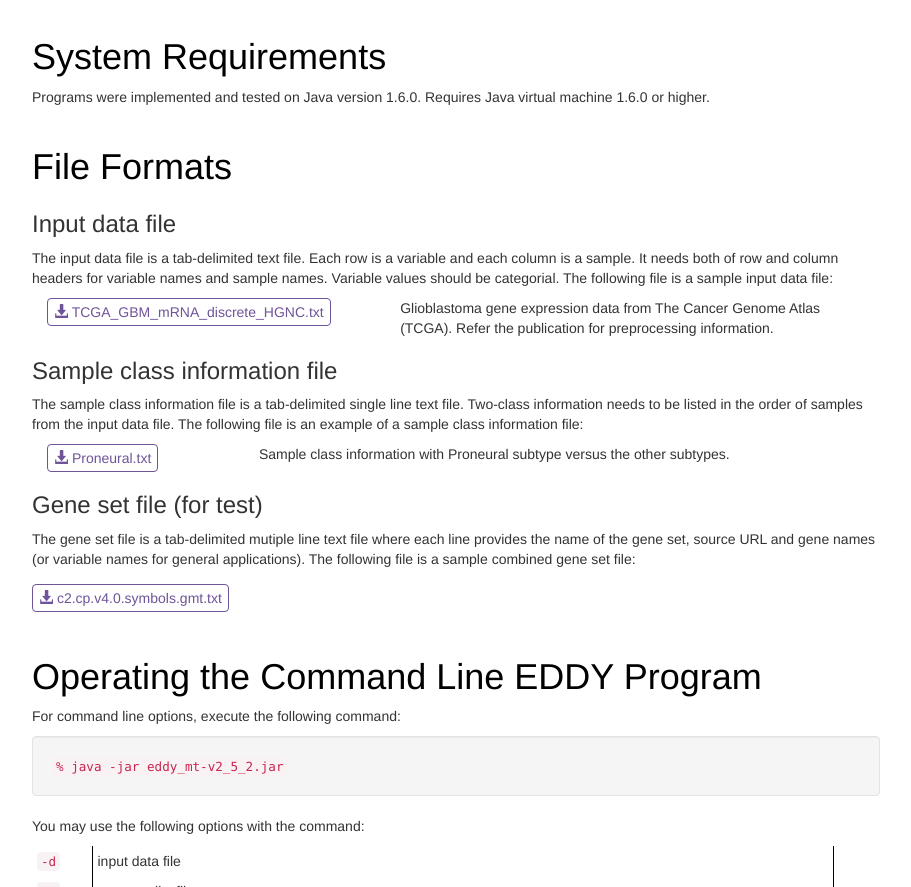
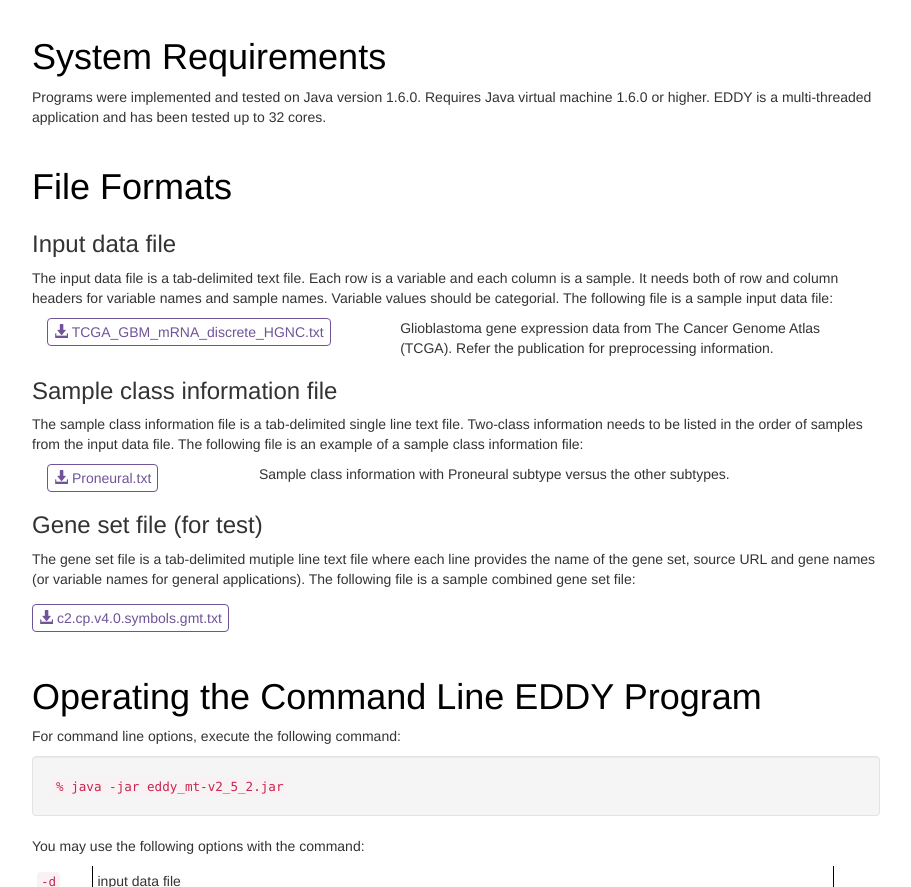
Before and after one commit to sguptatgen/eddy-website-redesign, a plain HTML site: page Home-for-updated-EDDY.html in a window 1280 px wide. Shown: the part 939-1826 px from the top of the page, without its empty margins (38-949 px from the left). Drawn offline with Linux system fonts and the light colour scheme.

Commit message:
Added in info about system requirements for the new version of EDDY.

```diff
--- a/Home-for-updated-EDDY.html
+++ b/Home-for-updated-EDDY.html
@@ -90,7 +90,7 @@
 						</div>
 						<div class="eddy-mainbar-section">
 							<h1 class="eddy-mainbar-section-title"><a name="system-requirements">System Requirements</a></h1>
-							<p>Programs were implemented and tested on Java version 1.6.0. Requires Java virtual machine 1.6.0 or higher.</p>
+							<p>Programs were implemented and tested on Java version 1.6.0. Requires Java virtual machine 1.6.0 or higher. EDDY is a multi-threaded application and has been tested up to 32 cores.</p>
 						</div>
 						<div class="eddy-mainbar-section">
 							<h1 class="eddy-mainbar-section-title"><a name="file-formats">File Formats</a></h1>
```
